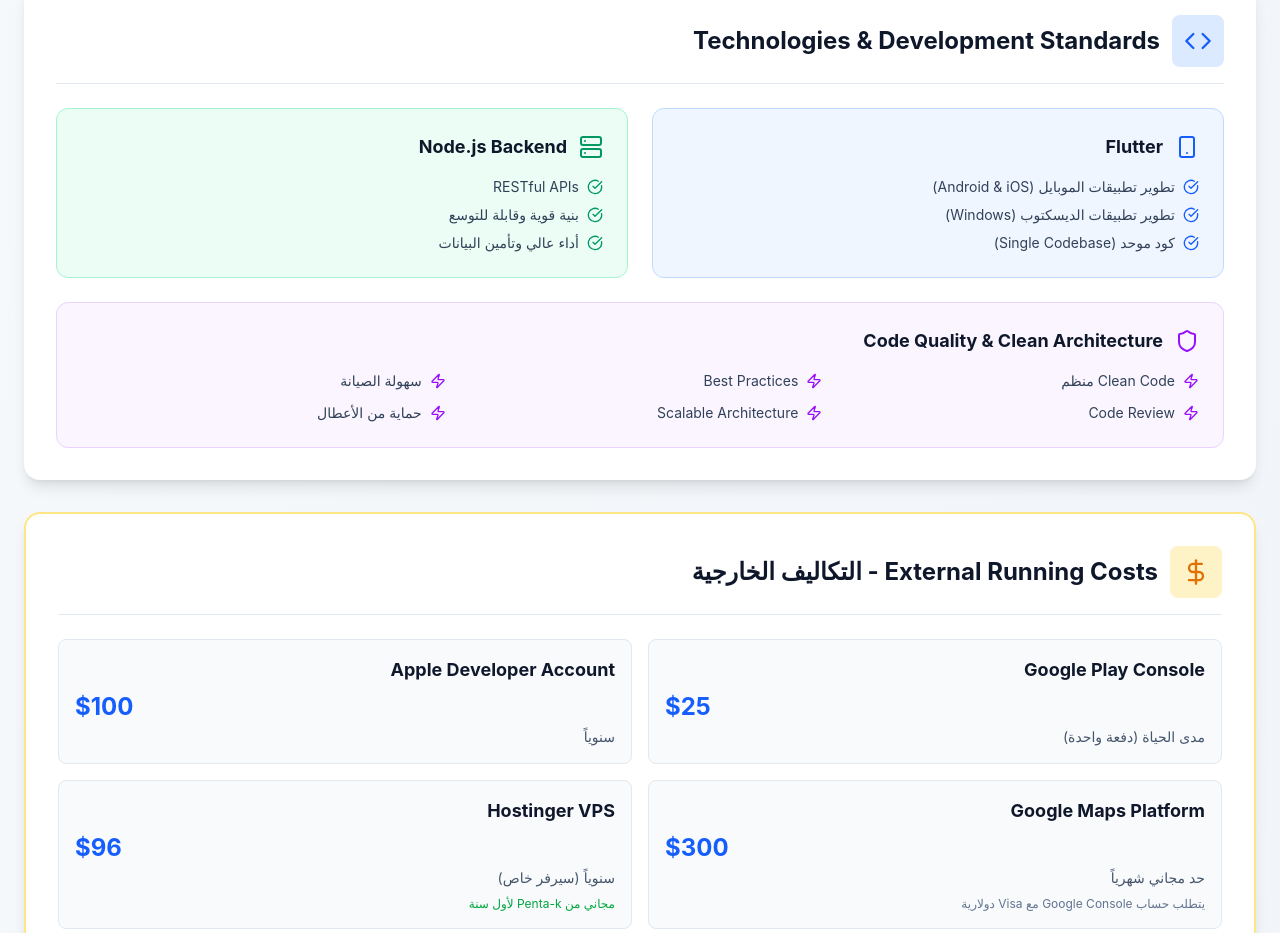
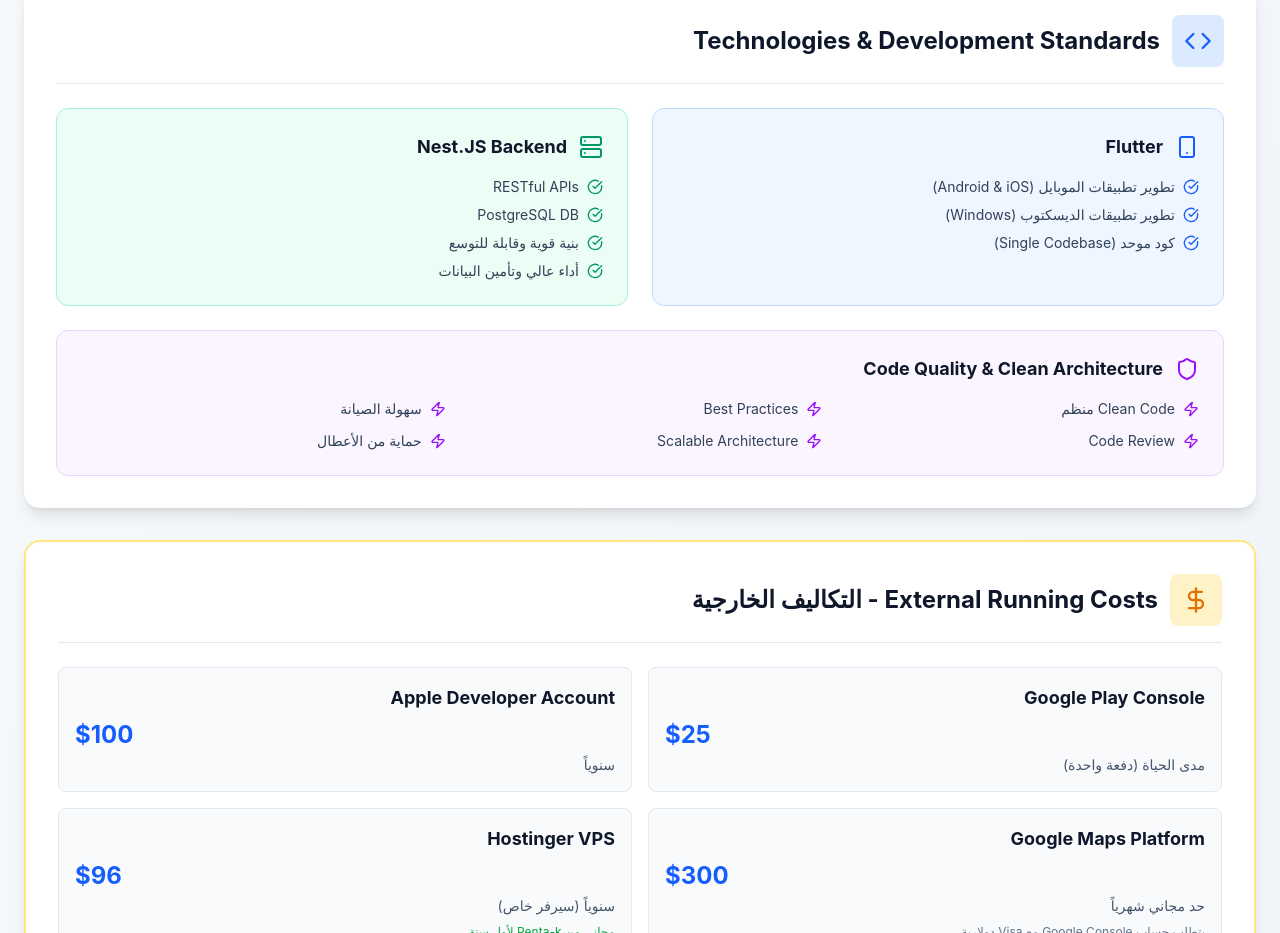
Before and after one commit to KhalidEl-MariAa/realstate_propsal, a React (Vite) app: page / in a window 1280 px wide. Shown: the part 4000-4933 px from the top of the page. Built offline with nearby package versions, Linux system fonts and the light colour scheme.

Commit message:
Update backend description and add PostgreSQL support

```diff
--- a/src/app/App.tsx
+++ b/src/app/App.tsx
@@ -436,12 +436,16 @@
             <div className="p-6 bg-emerald-50 rounded-xl border border-emerald-200">
               <div className="flex items-center gap-3 mb-4">
                 <Server className="w-6 h-6 text-emerald-600" />
-                <h3 className="text-lg font-bold text-slate-900">Node.js Backend</h3>
+                <h3 className="text-lg font-bold text-slate-900">Nest.JS Backend</h3>
               </div>
               <ul className="space-y-2 text-sm text-slate-700">
                 <li className="flex items-start gap-2">
                   <CheckCircle className="w-4 h-4 text-emerald-600 mt-0.5" />
                   <span>RESTful APIs</span>
+                </li>
+                <li className="flex items-start gap-2">
+                  <CheckCircle className="w-4 h-4 text-emerald-600 mt-0.5" />
+                  <span>PostgreSQL DB</span>
                 </li>
                 <li className="flex items-start gap-2">
                   <CheckCircle className="w-4 h-4 text-emerald-600 mt-0.5" />
```
